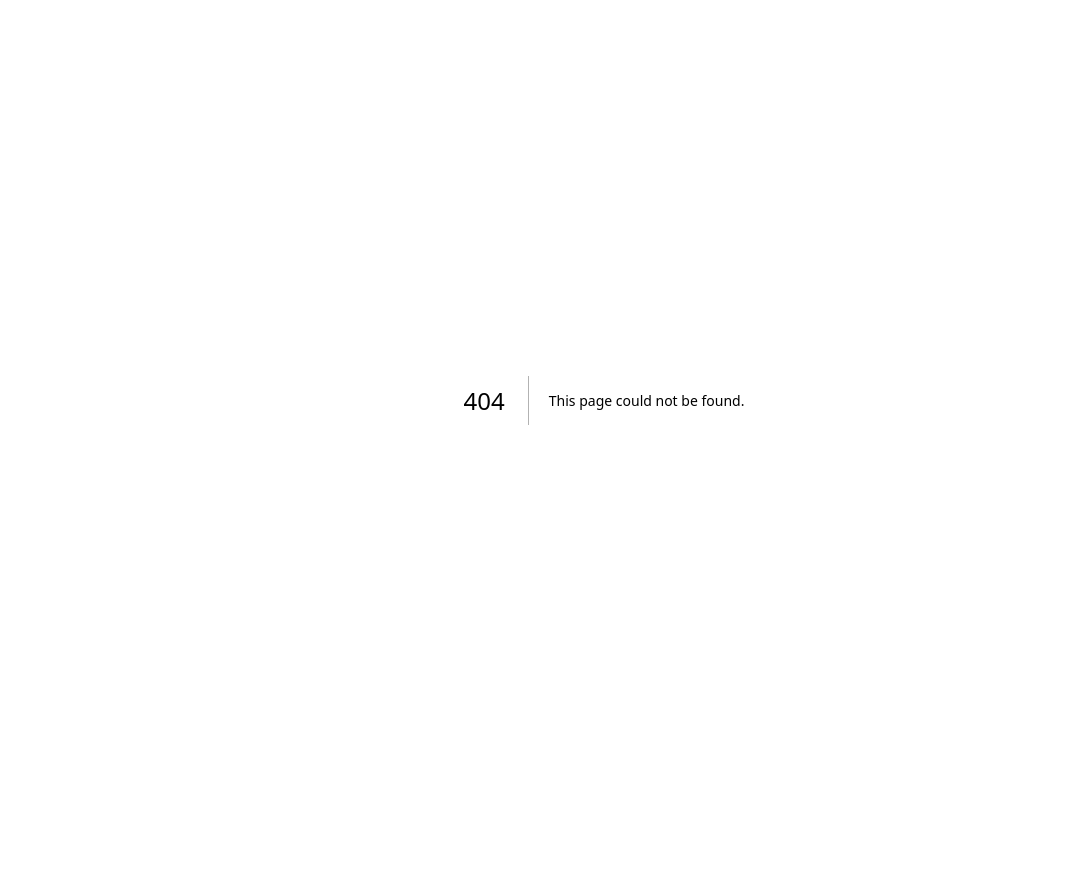
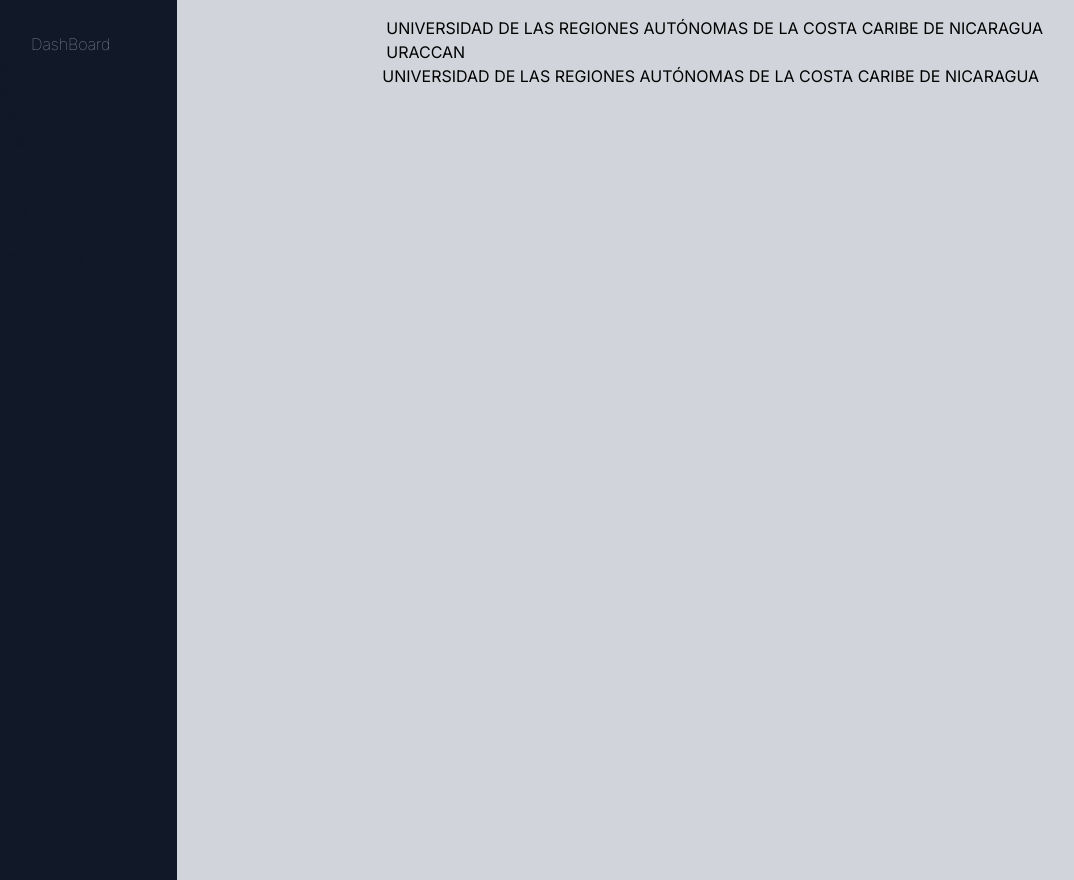
Before and after one commit to Requenez-Diaz/Admin-sirhm, a Next.js app: page /rolles in a window 1280 px wide. Before the commit this address had no page. Shown: the whole page, without its empty margins (36-1110 px from the left). Before the commit the page ends 800 px from the top, so only its background shows below. Built offline with nearby package versions, Linux system fonts and the light colour scheme.

Commit message:
firts commit adding panel admin

```diff
--- /dev/null
+++ b/src/app/(setup)/habitaciones/page.tsx
@@ -0,0 +1,11 @@
+import React from "react";
+
+const HabitacionesPage = () => {
+  return (
+    <div>
+      <h1 className='text-black'>Habitaciones</h1>
+    </div>
+  );
+};
+
+export default HabitacionesPage;
--- /dev/null
+++ b/src/app/(setup)/rolles/page.tsx
@@ -0,0 +1,16 @@
+import React from "react";
+
+function RolesPage() {
+  let name =
+    "Universidad de las Regiones Autónomas de la Costa Caribe de Nicaragua";
+  console.log(name);
+  return (
+    <div className='min-h-screen'>
+      <h1 className='flex text-center'>
+        UNIVERSIDAD DE LAS REGIONES AUTÓNOMAS DE LA COSTA CARIBE DE NICARAGUA
+      </h1>
+    </div>
+  );
+}
+
+export default RolesPage;
--- /dev/null
+++ b/src/app/components/DashBoard/bookingSystem.tsx
@@ -0,0 +1,9 @@
+import React from 'react'
+
+const BookingSystem = () => {
+  return (
+    <div>BookingSystem</div>
+  )
+}
+
+export default BookingSystem
--- /dev/null
+++ b/src/app/components/Siderbar/siderBar.tsx
@@ -0,0 +1,9 @@
+import React from 'react'
+
+const SideBar = () => {
+  return (
+    <div>siderBar</div>
+  )
+}
+
+export default SideBar
--- /dev/null
+++ b/src/app/components/common/Loader/index.tsx
@@ -0,0 +1,9 @@
+const Loader = () => {
+  return (
+    <div className='flex h-screen items-center justify-center bg-white'>
+      <div className='h-16 w-16 animate-spin rounded-full border-4 border-solid border-primary border-t-transparent'></div>
+    </div>
+  );
+};
+
+export default Loader;
--- /dev/null
+++ b/src/app/components/headers/index.tsx
@@ -0,0 +1,7 @@
+import React from "react";
+
+const Headers = () => {
+  return <div>Headers</div>;
+};
+
+export default Headers;
--- a/src/app/layout.tsx
+++ b/src/app/layout.tsx
@@ -1,5 +1,6 @@
 import type { Metadata } from "next";
 import { Inter } from "next/font/google";
+import Link from "next/link";
 import "./globals.css";
 
 const inter = Inter({ subsets: ["latin"] });
@@ -11,12 +12,66 @@
 
 export default function RootLayout({
   children,
-}: Readonly<{
+}: {
   children: React.ReactNode;
-}>) {
+}) {
+  const menus = [
+    { texto: "Dashboard", url: "/" },
+    { texto: "Roles", url: "/rolles" },
+    { texto: "Usuarios", url: "/users" },
+    { texto: "Habitaciones", url: "/habitaciones" },
+    { texto: "Reservas", url: "/reservas" },
+    { texto: "Temporadas", url: "/modalidades" },
+    { texto: "Tarifas", url: "/tarifas" },
+    { texto: "Extras", url: "/extras" },
+    { texto: "Configuración", url: "/configuracion" },
+    { texto: "Salir", url: "/logout" },
+  ];
+
   return (
-    <html lang="en">
-      <body className={inter.className}>{children}</body>
+    <html lang='es' className='dark'>
+      <body className={inter.className}>
+        <div className='min-h-screen'>
+          <div className='flex flex-row'>
+            <div className='bg-gray-900 basis-1/6'>
+              <div className='m-3 mt-8'>
+                <ul>
+                  <li>
+                    <div className='text-center  text-gray-400 font-thin'>
+                      DashBoard
+                    </div>
+                  </li>
+                  {menus.map((menu) => (
+                    <li key={`menu-${menu.texto}`}>
+                      <Link
+                        href={menu.url}
+                        className='block py-2 pl-3 pr-4 text-gray-900 rounded hover:bg-gray-100 md:hover:bg-transparent md:border-0 md:hover:text-blue-700 md:p-0 dark:text-white md:dark:hover:text-blue-500 dark:hover:bg-gray-700 dark:hover:text-white md:dark:hover:bg-transparent'
+                      >
+                        {menu.texto}
+                      </Link>
+                    </li>
+                  ))}
+                </ul>
+              </div>
+            </div>
+
+            <div className='bg-gray-300 basis-5/6 p-4'>
+              <main className='flex min-h-screen flex-col items-center justify-between'>
+                <div className='flex flex-row items-center'>
+                  <div className='ml-2'>
+                    <h1>
+                      UNIVERSIDAD DE LAS REGIONES AUTÓNOMAS DE LA COSTA CARIBE
+                      DE NICARAGUA
+                    </h1>
+                    <h1>URACCAN</h1>
+                  </div>
+                </div>
+                {children}
+              </main>
+            </div>
+          </div>
+        </div>
+      </body>
     </html>
   );
 }
--- a/src/app/page.tsx
+++ b/src/app/page.tsx
@@ -1,112 +1,16 @@
 import Image from "next/image";
 
-export default function Home() {
+export default function Dashboard() {
   return (
-    <main className="flex min-h-screen flex-col items-center justify-between p-24">
-      <div className="z-10 w-full max-w-5xl items-center justify-between font-mono text-sm lg:flex">
-        <p className="fixed left-0 top-0 flex w-full justify-center border-b border-gray-300 bg-gradient-to-b from-zinc-200 pb-6 pt-8 backdrop-blur-2xl dark:border-neutral-800 dark:bg-zinc-800/30 dark:from-inherit lg:static lg:w-auto  lg:rounded-xl lg:border lg:bg-gray-200 lg:p-4 lg:dark:bg-zinc-800/30">
-          Get started by editing&nbsp;
-          <code className="font-mono font-bold">src/app/page.tsx</code>
-        </p>
-        <div className="fixed bottom-0 left-0 flex h-48 w-full items-end justify-center bg-gradient-to-t from-white via-white dark:from-black dark:via-black lg:static lg:size-auto lg:bg-none">
-          <a
-            className="pointer-events-none flex place-items-center gap-2 p-8 lg:pointer-events-auto lg:p-0"
-            href="https://vercel.com?utm_source=create-next-app&utm_medium=appdir-template&utm_campaign=create-next-app"
-            target="_blank"
-            rel="noopener noreferrer"
-          >
-            By{" "}
-            <Image
-              src="/vercel.svg"
-              alt="Vercel Logo"
-              className="dark:invert"
-              width={100}
-              height={24}
-              priority
-            />
-          </a>
+    <main className='flex min-h-screen flex-col items-center justify-between p-24'>
+      <div className='flex flex-row items-center'>
+        <div className='ml-2'>
+          <h1>
+            UNIVERSIDAD DE LAS REGIONES AUTÓNOMAS DE LA COSTA CARIBE DE
+            NICARAGUA
+          </h1>
+          <h1>URACCAN</h1>
         </div>
-      </div>
-
-      <div className="relative z-[-1] flex place-items-center before:absolute before:h-[300px] before:w-full before:-translate-x-1/2 before:rounded-full before:bg-gradient-radial before:from-white before:to-transparent before:blur-2xl before:content-[''] after:absolute after:-z-20 after:h-[180px] after:w-full after:translate-x-1/3 after:bg-gradient-conic after:from-sky-200 after:via-blue-200 after:blur-2xl after:content-[''] before:dark:bg-gradient-to-br before:dark:from-transparent before:dark:to-blue-700 before:dark:opacity-10 after:dark:from-sky-900 after:dark:via-[#0141ff] after:dark:opacity-40 sm:before:w-[480px] sm:after:w-[240px] before:lg:h-[360px]">
-        <Image
-          className="relative dark:drop-shadow-[0_0_0.3rem_#ffffff70] dark:invert"
-          src="/next.svg"
-          alt="Next.js Logo"
-          width={180}
-          height={37}
-          priority
-        />
-      </div>
-
-      <div className="mb-32 grid text-center lg:mb-0 lg:w-full lg:max-w-5xl lg:grid-cols-4 lg:text-left">
-        <a
-          href="https://nextjs.org/docs?utm_source=create-next-app&utm_medium=appdir-template&utm_campaign=create-next-app"
-          className="group rounded-lg border border-transparent px-5 py-4 transition-colors hover:border-gray-300 hover:bg-gray-100 hover:dark:border-neutral-700 hover:dark:bg-neutral-800/30"
-          target="_blank"
-          rel="noopener noreferrer"
-        >
-          <h2 className="mb-3 text-2xl font-semibold">
-            Docs{" "}
-            <span className="inline-block transition-transform group-hover:translate-x-1 motion-reduce:transform-none">
-              -&gt;
-            </span>
-          </h2>
-          <p className="m-0 max-w-[30ch] text-sm opacity-50">
-            Find in-depth information about Next.js features and API.
-          </p>
-        </a>
-
-        <a
-          href="https://nextjs.org/learn?utm_source=create-next-app&utm_medium=appdir-template-tw&utm_campaign=create-next-app"
-          className="group rounded-lg border border-transparent px-5 py-4 transition-colors hover:border-gray-300 hover:bg-gray-100 hover:dark:border-neutral-700 hover:dark:bg-neutral-800/30"
-          target="_blank"
-          rel="noopener noreferrer"
-        >
-          <h2 className="mb-3 text-2xl font-semibold">
-            Learn{" "}
-            <span className="inline-block transition-transform group-hover:translate-x-1 motion-reduce:transform-none">
-              -&gt;
-            </span>
-          </h2>
-          <p className="m-0 max-w-[30ch] text-sm opacity-50">
-            Learn about Next.js in an interactive course with&nbsp;quizzes!
-          </p>
-        </a>
-
-        <a
-          href="https://vercel.com/templates?framework=next.js&utm_source=create-next-app&utm_medium=appdir-template&utm_campaign=create-next-app"
-          className="group rounded-lg border border-transparent px-5 py-4 transition-colors hover:border-gray-300 hover:bg-gray-100 hover:dark:border-neutral-700 hover:dark:bg-neutral-800/30"
-          target="_blank"
-          rel="noopener noreferrer"
-        >
-          <h2 className="mb-3 text-2xl font-semibold">
-            Templates{" "}
-            <span className="inline-block transition-transform group-hover:translate-x-1 motion-reduce:transform-none">
-              -&gt;
-            </span>
-          </h2>
-          <p className="m-0 max-w-[30ch] text-sm opacity-50">
-            Explore starter templates for Next.js.
-          </p>
-        </a>
-
-        <a
-          href="https://vercel.com/new?utm_source=create-next-app&utm_medium=appdir-template&utm_campaign=create-next-app"
-          className="group rounded-lg border border-transparent px-5 py-4 transition-colors hover:border-gray-300 hover:bg-gray-100 hover:dark:border-neutral-700 hover:dark:bg-neutral-800/30"
-          target="_blank"
-          rel="noopener noreferrer"
-        >
-          <h2 className="mb-3 text-2xl font-semibold">
-            Deploy{" "}
-            <span className="inline-block transition-transform group-hover:translate-x-1 motion-reduce:transform-none">
-              -&gt;
-            </span>
-          </h2>
-          <p className="m-0 max-w-[30ch] text-balance text-sm opacity-50">
-            Instantly deploy your Next.js site to a shareable URL with Vercel.
-          </p>
-        </a>
       </div>
     </main>
   );
```
Also changed, not shown: src/app/providers.tsx (added).
